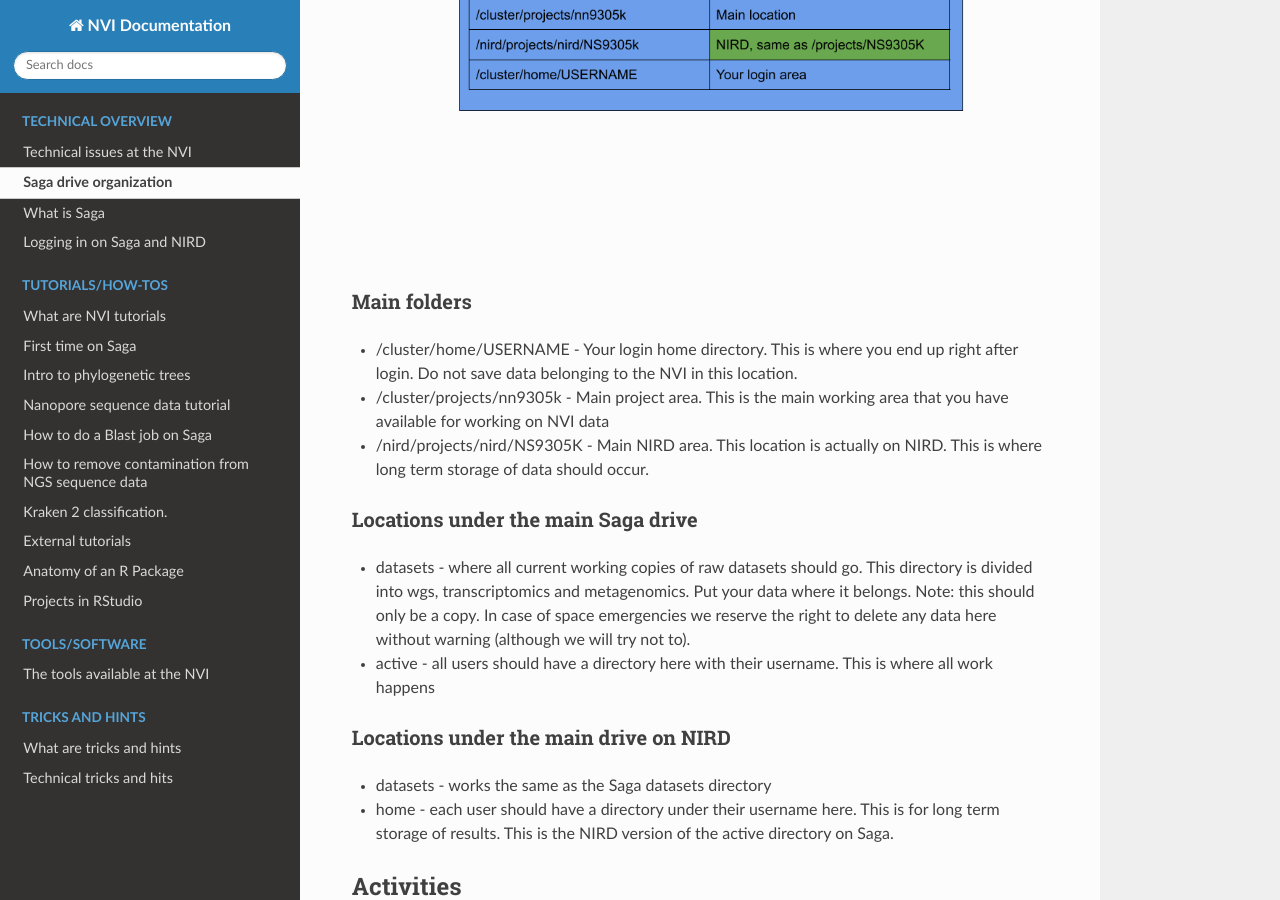
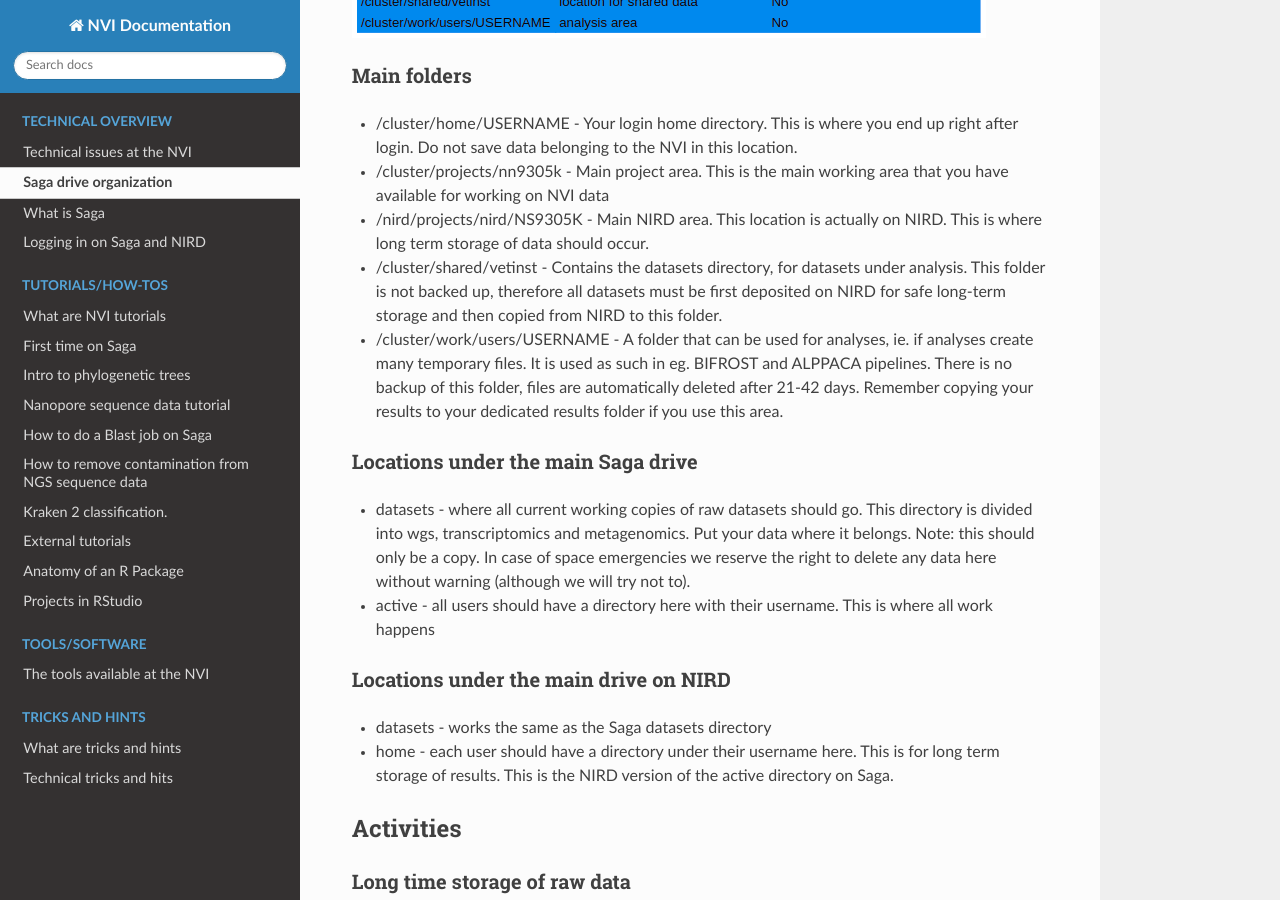
Before and after one commit to NorwegianVeterinaryInstitute/nvi-documentation, a Sphinx documentation site: the page built from docs/source/technical/drives_saga.md, in a window 1280 px wide and 900 px high, scrolled down 898 px. Built offline with Sphinx 7.4.7 and the Read the Docs theme 2.0.0, drawn with Linux system fonts in a browser that asks for light colours; pages that are not in the unit, such as notebooks, are missing from menus.

Commit message:
modified disc areas

```diff
--- a/docs/source/technical/drives_saga.md
+++ b/docs/source/technical/drives_saga.md
@@ -27,6 +27,8 @@ These are the main locations that we work with regarding Saga and NIRD.
 area that you have available for working on NVI data
 * /nird/projects/nird/NS9305K - Main NIRD area. This location is actually on
 NIRD. This is where long term storage of data should occur.
+* /cluster/shared/vetinst - Contains the datasets directory, for datasets under analysis. This folder is not backed up, therefore all datasets must be first deposited on NIRD for safe long-term storage and then copied from NIRD to this folder.
+* /cluster/work/users/USERNAME - A folder that can be used for analyses, ie. if analyses create many temporary files. It is used as such in eg. BIFROST and ALPPACA pipelines. There is no backup of this folder, files are automatically deleted after 21-42 days. Remember copying your results to your dedicated results folder if you use this area.
 
 ### Locations under the main Saga drive
 * datasets - where all current working copies of raw datasets should go. This directory is divided into wgs, transcriptomics and metagenomics. Put your data where it belongs. Note: this should only be a copy. In case of space emergencies we reserve the right to delete any data here without warning (although we will try not to).
```
Also changed, not shown: docs/source/technical/main_storage.png.
